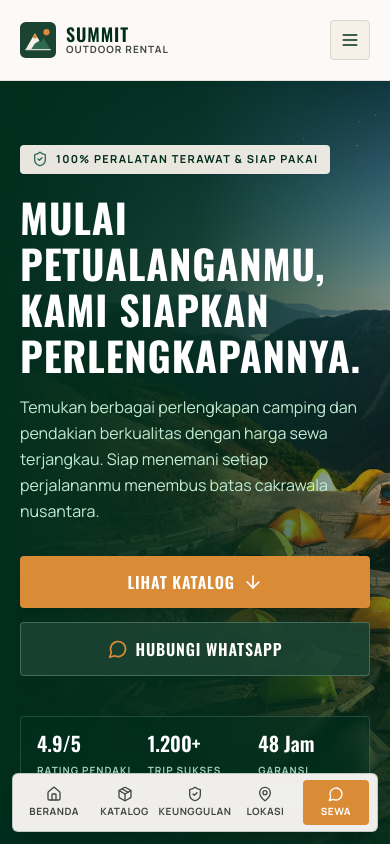
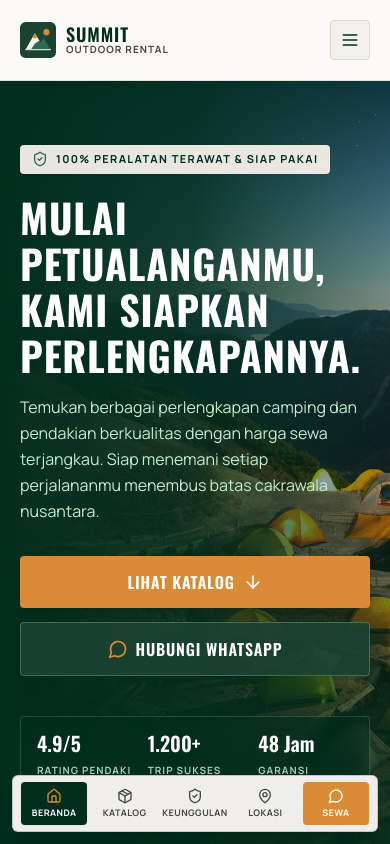
Before and after one commit to afrizalfikrii/summitrentoutdoor, a Next.js app: page / in a window 390 px wide. Shown: the top 844 px of the page. Built offline with nearby package versions, Linux system fonts and the light colour scheme.

Commit message:
bottom fix

```diff
--- a/components/MobileBottomBar.tsx
+++ b/components/MobileBottomBar.tsx
@@ -1,16 +1,46 @@
 "use client";
 
+import { useEffect, useState } from "react";
 import { Home, Package, ShieldCheck, MapPin, MessageCircle } from "lucide-react";
 import { createWhatsAppUrl } from "@/data/products";
 
 const BOTTOM_TABS = [
-  { label: "Beranda", href: "#beranda", icon: Home },
-  { label: "Katalog", href: "#katalog", icon: Package },
-  { label: "Keunggulan", href: "#keunggulan", icon: ShieldCheck },
-  { label: "Lokasi", href: "#lokasi", icon: MapPin },
+  { label: "Beranda", href: "#beranda", id: "beranda", icon: Home },
+  { label: "Katalog", href: "#katalog", id: "katalog", icon: Package },
+  { label: "Keunggulan", href: "#keunggulan", id: "keunggulan", icon: ShieldCheck },
+  { label: "Lokasi", href: "#lokasi", id: "lokasi", icon: MapPin },
 ];
 
 export default function MobileBottomBar() {
+  const [activeHref, setActiveHref] = useState("#beranda");
+
+  useEffect(() => {
+    const sections = BOTTOM_TABS.map((tab) =>
+      document.getElementById(tab.id)
+    ).filter((el): el is HTMLElement => el !== null);
+
+    if (!sections.length) return;
+
+    const observer = new IntersectionObserver(
+      (entries) => {
+        const visible = entries
+          .filter((entry) => entry.isIntersecting)
+          .sort((a, b) => b.intersectionRatio - a.intersectionRatio);
+
+        if (visible[0]?.target.id) {
+          setActiveHref(`#${visible[0].target.id}`);
+        }
+      },
+      {
+        rootMargin: "-25% 0px -55% 0px",
+        threshold: [0.1, 0.25, 0.5],
+      }
+    );
+
+    sections.forEach((section) => observer.observe(section));
+    return () => observer.disconnect();
+  }, []);
+
   return (
     <nav
       aria-label="Navigasi Cepat Mobile"
@@ -19,14 +49,24 @@ export default function MobileBottomBar() {
       <div className="grid grid-cols-5 items-center gap-1">
         {BOTTOM_TABS.map((tab) => {
           const Icon = tab.icon;
+          const isActive = activeHref === tab.href;
+
           return (
             <a
               key={tab.href}
               href={tab.href}
-              className="flex flex-col items-center justify-center py-1.5 rounded text-on-surface-variant hover:text-forest-deep hover:bg-cream transition-colors"
+              onClick={() => setActiveHref(tab.href)}
+              aria-current={isActive ? "page" : undefined}
+              className={`flex flex-col items-center justify-center py-1.5 rounded transition-all active:scale-95 ${
+                isActive
+                  ? "bg-forest-deep text-white shadow-sm"
+                  : "text-on-surface-variant hover:text-forest-deep hover:bg-cream"
+              }`}
             >
-              <Icon className="w-4 h-4 mb-0.5" />
-              <span className="font-manrope text-[10px] font-bold uppercase tracking-wider">
+              <Icon
+                className={`w-4 h-4 mb-0.5 ${isActive ? "text-adventure" : ""}`}
+              />
+              <span className="font-manrope text-[9px] sm:text-[10px] font-bold uppercase tracking-wider">
                 {tab.label}
               </span>
             </a>
@@ -39,10 +79,10 @@ export default function MobileBottomBar() {
           )}
           target="_blank"
           rel="noopener noreferrer"
-          className="flex flex-col items-center justify-center py-1.5 rounded bg-adventure text-white hover:bg-adventure-hover transition-colors"
+          className="flex flex-col items-center justify-center py-1.5 rounded bg-adventure text-white hover:bg-adventure-hover transition-all active:scale-95"
         >
           <MessageCircle className="w-4 h-4 mb-0.5" />
-          <span className="font-manrope text-[10px] font-bold uppercase tracking-wider">
+          <span className="font-manrope text-[9px] sm:text-[10px] font-bold uppercase tracking-wider">
             Sewa
           </span>
         </a>
```
